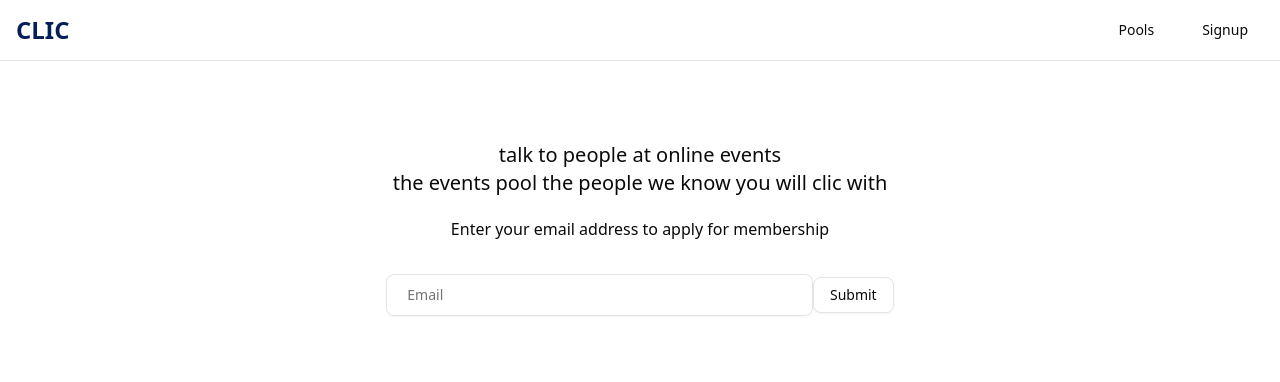
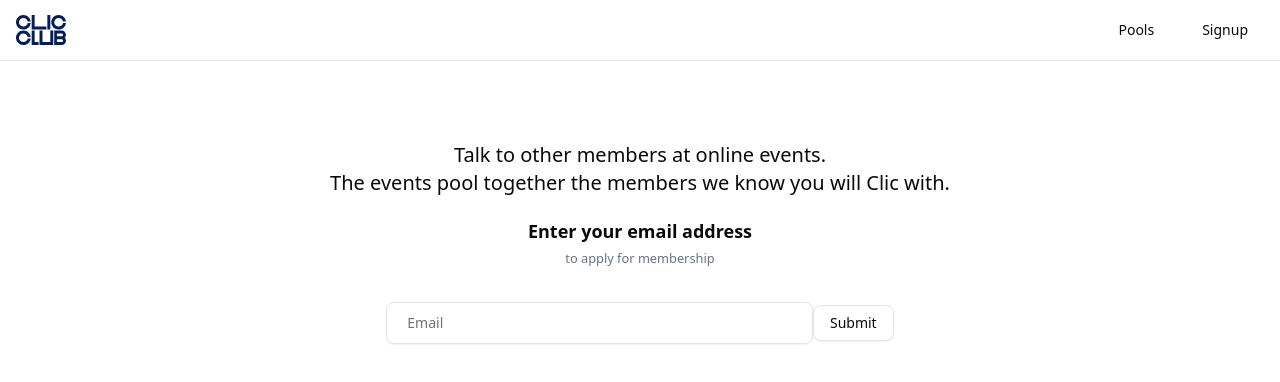
Before and after one commit to Lightxxo/CLIC-WEB, a React (Vite) app in the folder Frontend/: page /signup in a window 1280 px wide. Shown: the top 382 px of the page. Built offline with nearby package versions, Linux system fonts and the light colour scheme.

Commit message:
made some updates based on feedback!

```diff
--- a/Frontend/src/components/EmailVerification/EmailVerification.tsx
+++ b/Frontend/src/components/EmailVerification/EmailVerification.tsx
@@ -143,8 +143,7 @@ const EmailVerification = () => {
   return (
     <div className="mt-20 text-center">
       <p className="text-xl">
-        talk to people at online events <br /> the events pool the people we
-        know you will clic with
+        Talk to other members at online events. <br /> The events pool together the members we know you will Clic with.
       </p>
 
       {isLoading ? (
@@ -157,7 +156,7 @@ const EmailVerification = () => {
               {!enteredEmail ? (
                 <section>
                   <p className="my-5">
-                    Enter your email address to apply for membership
+                    <b className="text-lg">Enter your email address</b> <br /> <small className="text-gray-500">to apply for membership</small>
                   </p>
                   <Input
                     type="email"
--- a/Frontend/src/components/Navbar/Navbar.tsx
+++ b/Frontend/src/components/Navbar/Navbar.tsx
@@ -3,6 +3,7 @@
 import { useState } from "react";
 import { Button } from "@/components/ui/button";
 import { AnimatePresence, motion } from "framer-motion";
+import logo from "../../assets/CLICCLUB.Logo_Blue.svg";
 
 export default function Navbar() {
   const [open, setOpen] = useState(false);
@@ -12,7 +13,7 @@ export default function Navbar() {
       <nav className="relative z-50 w-full border-b border-gray-200 bg-white px-4 py-3 flex items-center justify-between">
         {/* Logo */}
         <a href="/" className="text-2xl font-bold text-figma-blue">
-          CLIC
+          <img src={logo} width="50" />
         </a>
 
         {/* Desktop nav buttons */}
--- a/Frontend/src/config.ts
+++ b/Frontend/src/config.ts
@@ -1,10 +1,10 @@
-// const API_BASE_URL = "involved-rosemaria-project-code-clic-b3374d4e.koyeb.app";
-// const API_PORT = "";
-// const REMOTE = true;
+const API_BASE_URL = "involved-rosemaria-project-code-clic-b3374d4e.koyeb.app";
+const API_PORT = "";
+const REMOTE = true;
 
-const API_BASE_URL = "localhost"; // 192.168.68.72
-const API_PORT = "5000";
-const REMOTE = false;
+// const API_BASE_URL = "localhost"; // 192.168.68.72
+// const API_PORT = "5000";
+// const REMOTE = false;
 
 export default {
   API_BASE_URL,
--- a/Frontend/src/pages/Landing/Landing.tsx
+++ b/Frontend/src/pages/Landing/Landing.tsx
@@ -43,7 +43,7 @@ export default function Landing() {
         className="flex flex-col items-center justify-center text-center py-24 px-4 bg-white"
       >
         <h1 className="text-4xl md:text-5xl font-bold mb-6">
-          Don't Swipe,
+          don't swipe,
           <span className="inline-block mx-2 text-figma-orange font-black animate-pulse">
             CLIC
           </span>
```
Also changed, not shown: Frontend/src/assets/CLICCLUB.Logo_Blue.svg (added).
